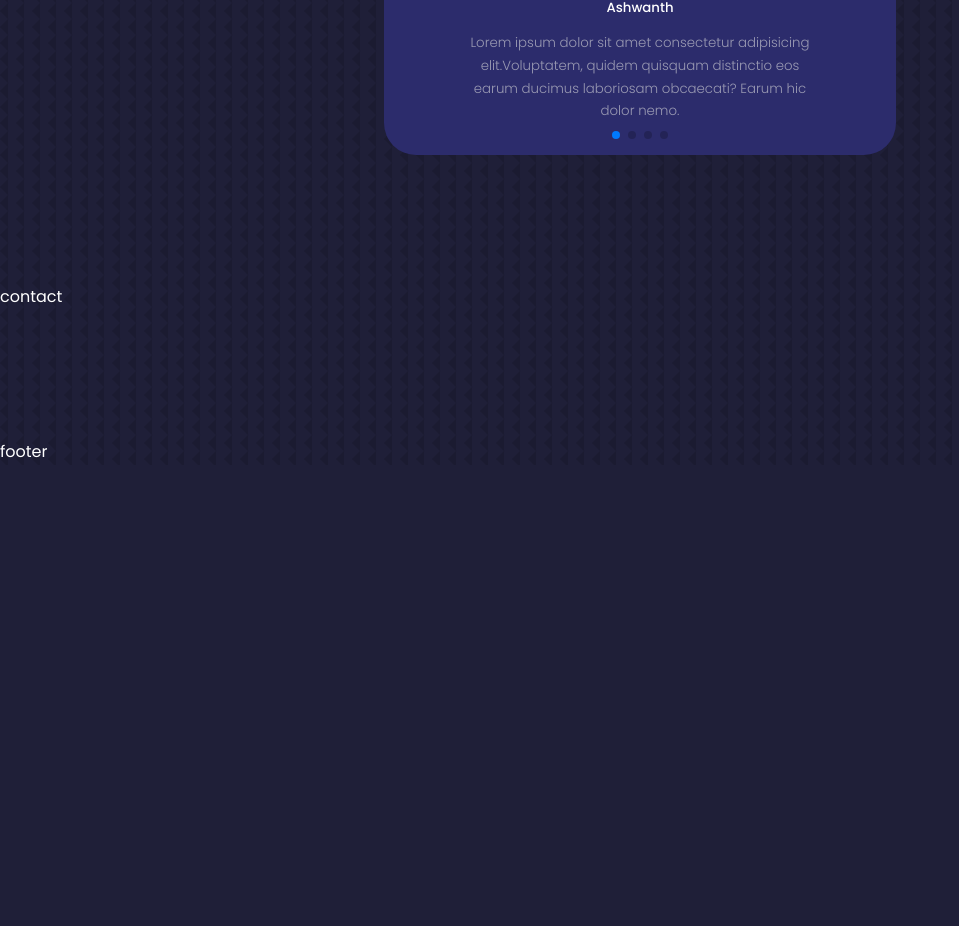
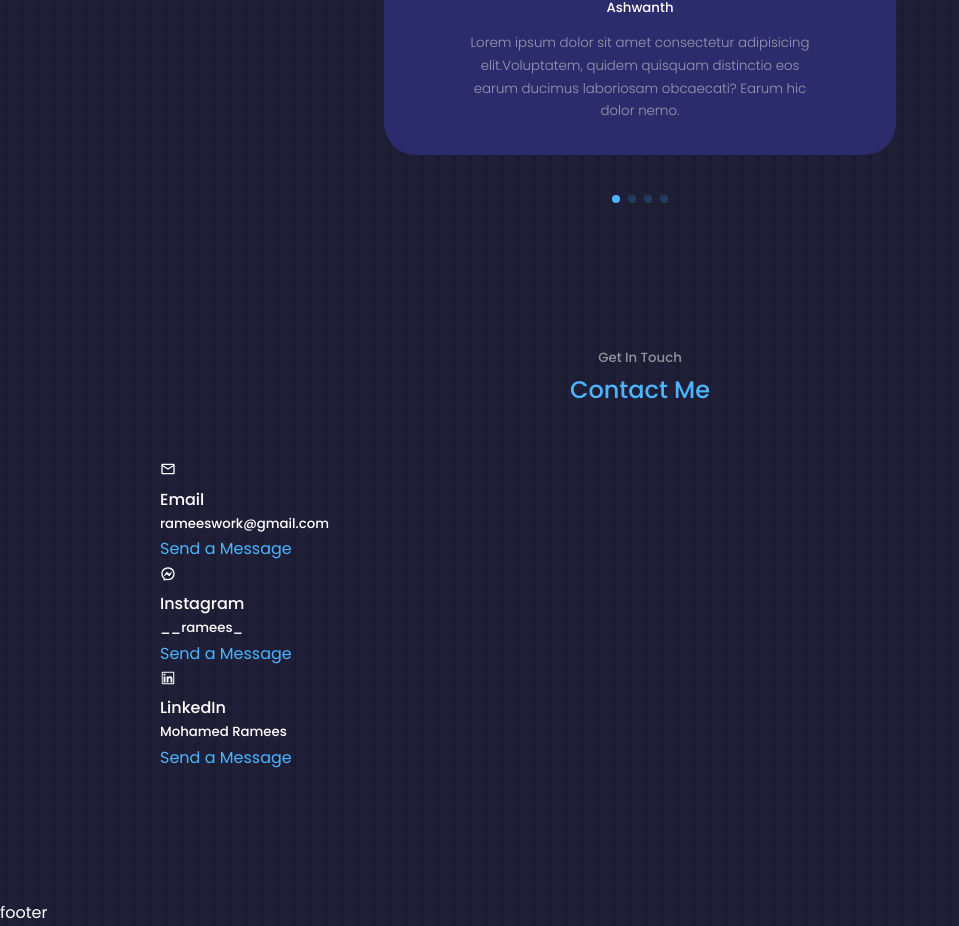
Before and after one commit to RameesAP/React-Portfolio-1, a React (Create React App) app in the folder client/: page / in a window 1280 px wide. Shown: the part 4397-5323 px from the top of the page, without its empty margins (0-959 px from the left). Before the commit the page ends 4862 px from the top, so only its background shows below. Built offline with nearby package versions, Linux system fonts and the light colour scheme.

Commit message:
ConatctME

```diff
--- a/client/src/components/contact/contact.jsx
+++ b/client/src/components/contact/contact.jsx
@@ -1,9 +1,42 @@
 import React from 'react'
 import './contact.css'
+import {MdOutlineEmail} from 'react-icons/md'
+import {RiMessengerLine} from 'react-icons/ri'
+import {AiOutlineLinkedin} from 'react-icons/ai'
+
 
 const contact = () => {
   return (
-    <section id='contact'>contact</section>
+    <section id='contact'>
+      <h5>Get In Touch</h5>
+      <h2>Contact Me</h2>
+
+      <div className='container contact__container'>
+        <div className='contact__options'>
+          <article className='contact__option'>
+            <MdOutlineEmail />
+            <h4>Email</h4>
+            <h5>rameeswork@gmail.com</h5>
+            <a href="mailto:rameeswork@gmail.com" target='_blank'>Send a Message</a>
+          </article>
+          <article className='contact__option'>
+            <RiMessengerLine />
+            <h4>Instagram</h4>
+            <h5>__ramees_</h5>
+            <a href=" https://ig.me/m/_ramees__" target='_blank'>Send a Message</a>
+          </article>
+          <article className='contact__option'>
+            <AiOutlineLinkedin />
+            <h4>LinkedIn</h4>
+            <h5>Mohamed Ramees</h5>
+            <a href="https://www.linkedin.com/in/mohamed-ramees-3770b6178/" target='_blank'>Send a Message</a>
+          </article>
+        </div>
+
+        {/* END OF CONTACT OPTION */}
+        <form action=""></form>
+      </div>
+    </section>
     )
 }
 
--- a/client/src/components/testimonials/testimonials.css
+++ b/client/src/components/testimonials/testimonials.css
@@ -1,5 +1,6 @@
 .container.testimonials__container {
     width: 40%;
+    padding-bottom: 4rem;
 
 }
 
@@ -28,6 +29,12 @@
     margin: 0.8rem auto 0;
 }
 
+.swiper-pagination-clickable .swiper-pagination-bullet {
+    background: var(--color-primary);
+}
+
+
+
 
 /*================MEDIA QUERIES (MEDIUM DEVICES)==========*/
 
```
